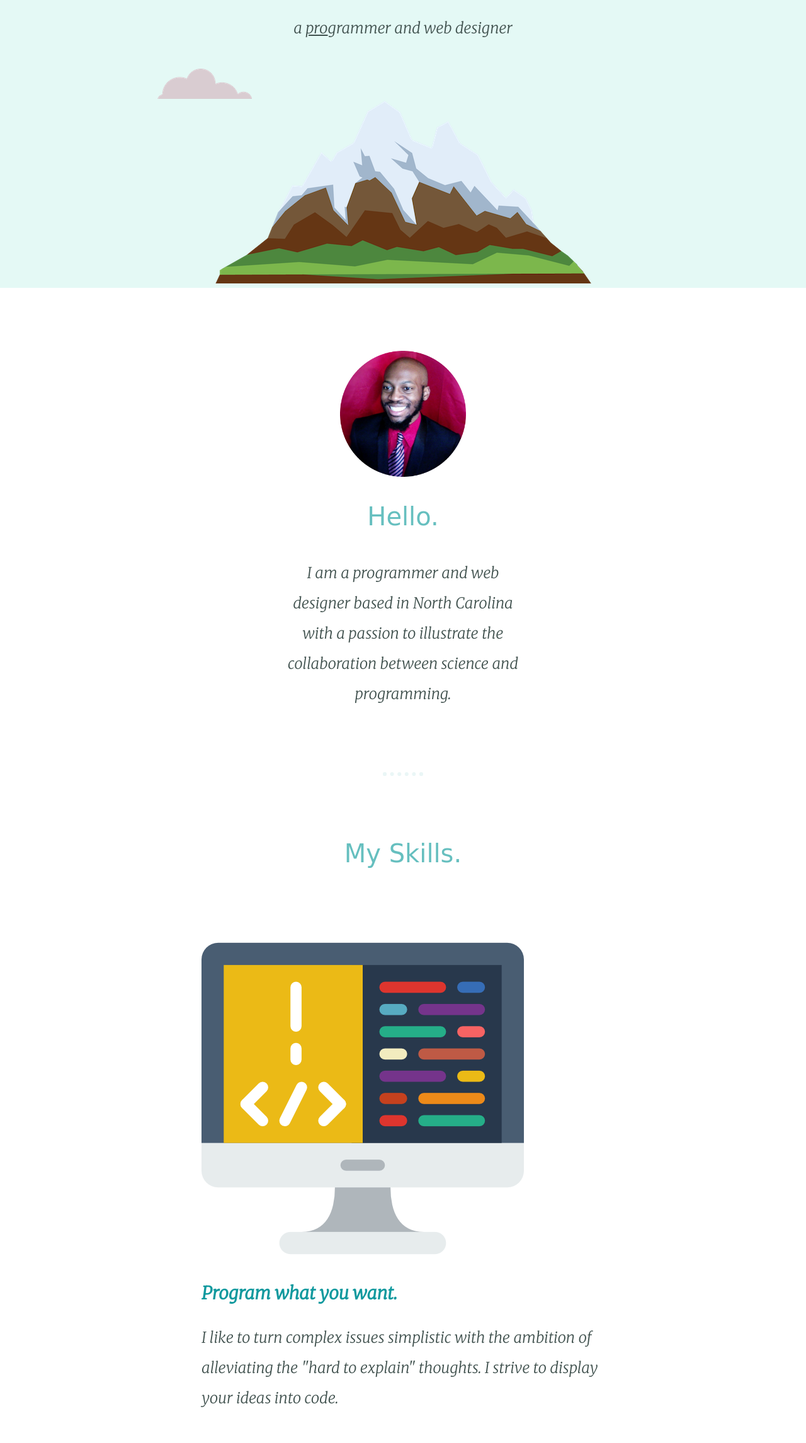
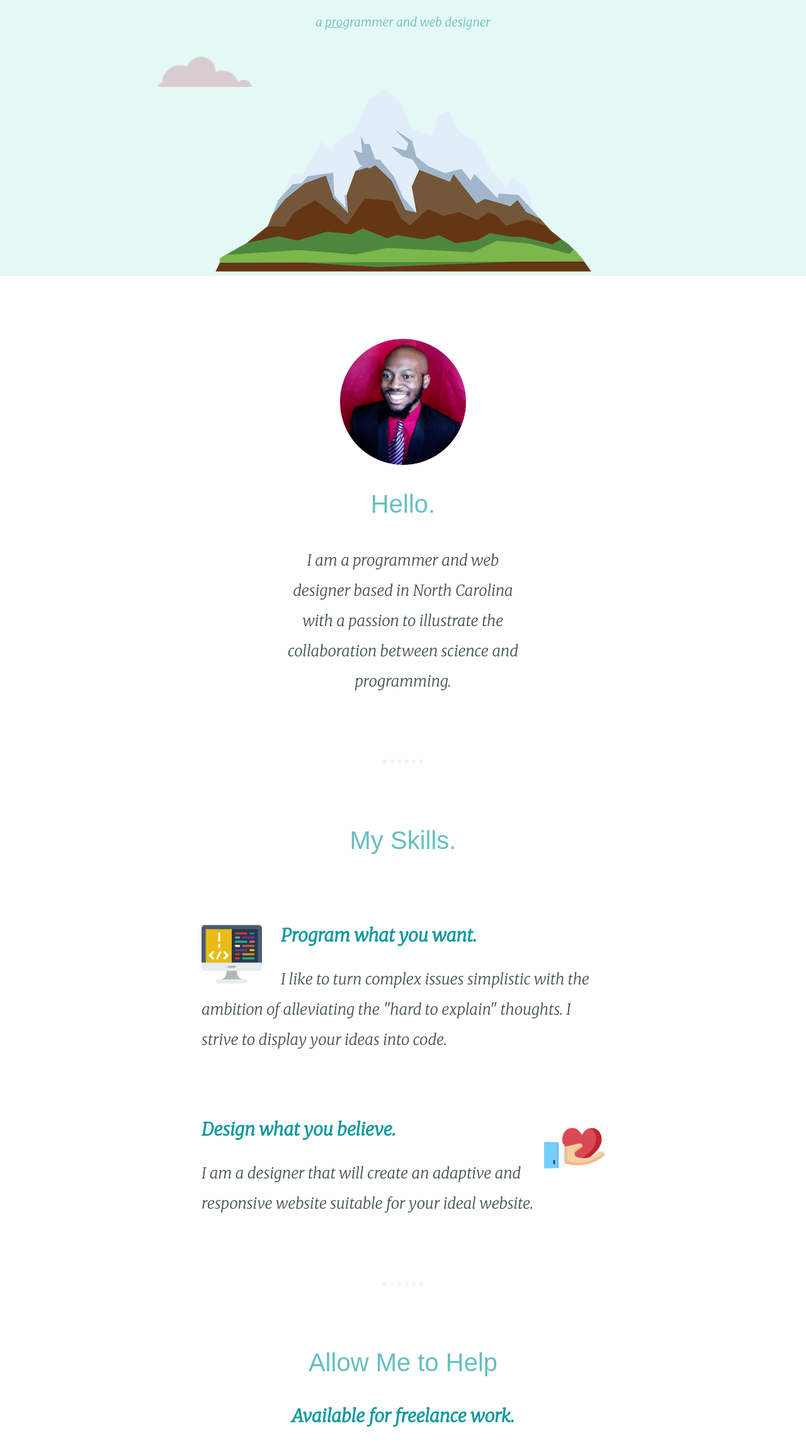
Before and after one commit to TashiiBrown/cv, a plain HTML site: page index.html in a window 1280 px wide. Shown: the part 258-2549 px from the top of the page at 63% size. Drawn offline with Linux system fonts and the light colour scheme; a web font is replaced by a local one.

Commit message:
Update styles.css

```diff
--- a/css/styles.css
+++ b/css/styles.css
@@ -15,7 +15,7 @@ h1{
 
 h2{
   color: #66BFBF;
-  font-family: 'Updock', cursive;
+  font-family: 'Josefin Sans', sans-serif;
   font-size: 2.5rem;
   font-weight: normal;
   padding-bottom: 10px;
@@ -73,6 +73,17 @@ a:hover{
   text-decoration: underline;
 }
 
+.intro{
+  font-size: 1.5rem;
+  width: 40%;
+  margin: auto;
+}
+
+.subhead{
+  color: #66BFBF;
+  font-size: 1.2rem;
+}
+
 .top-cloud{
   position: absolute;
   right: 300px;
@@ -96,13 +107,13 @@ a:hover{
   padding: 20px 0;
 }
 
-.Image-1{
+.coding{
   width: 15%;
   float: left;
   margin-right: 30px;
 }
 
-.Image-2{
+.believe{
   width: 15%;
   float: right;
   margin-left: 30px;
```
